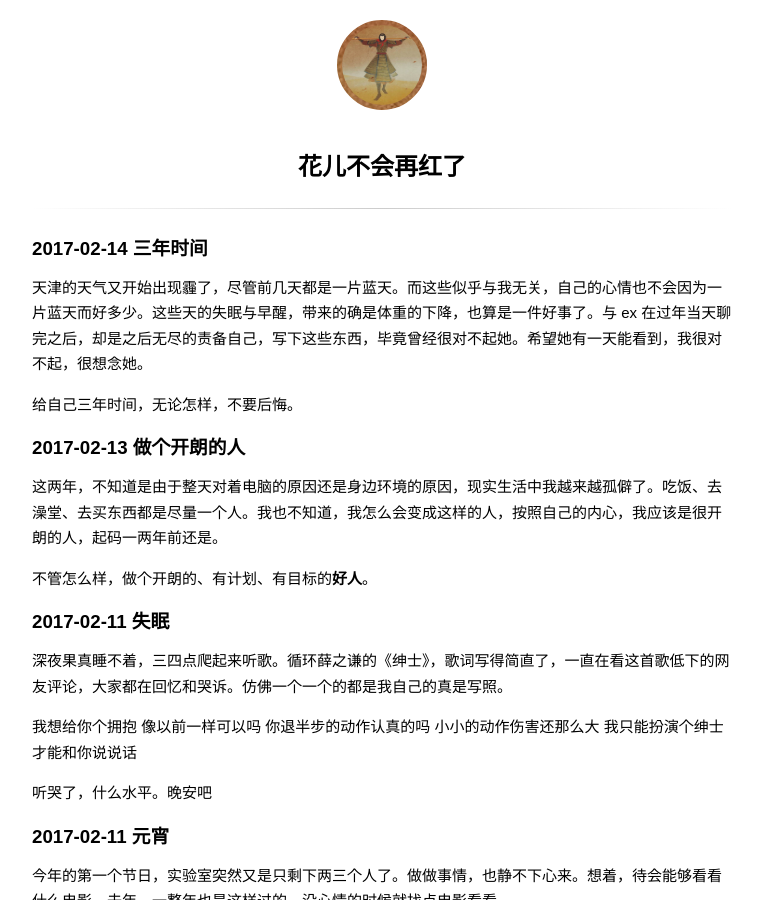
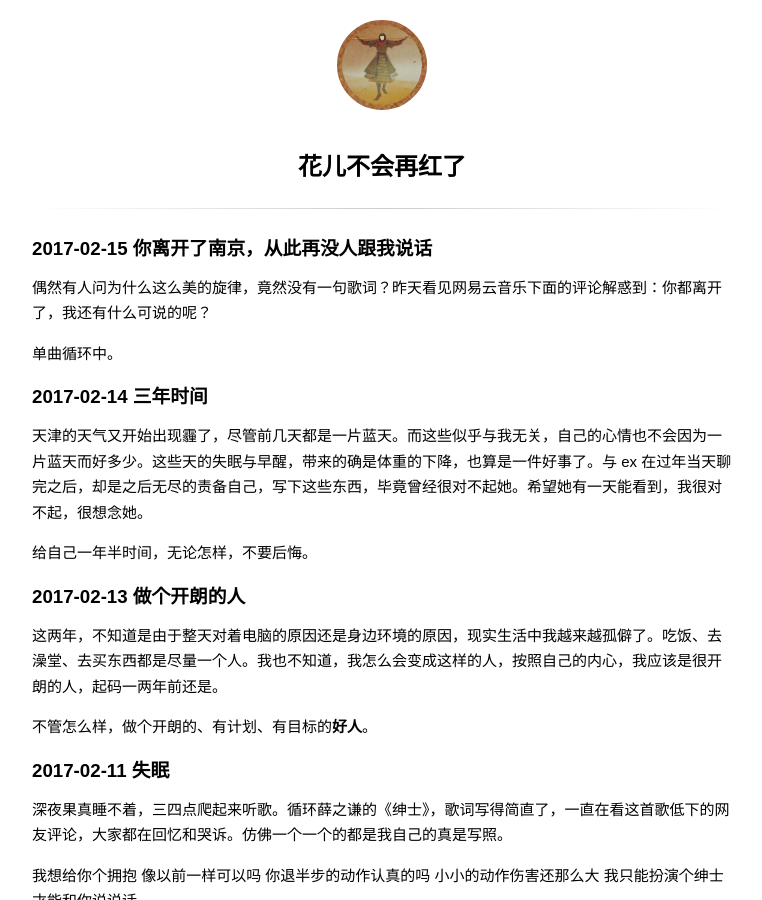
Before and after one commit to wuchangfeng/wuchangfeng.github.io, a Jekyll site: the page built from diary.md, in a window 1280 px wide and 900 px high. Shown: the whole window, without its empty margins (258-1020 px from the left). Built offline with Jekyll 4.4.1, drawn with Linux system fonts in a browser that asks for light colours; some web fonts are replaced; comment, search, counter and statistics services are not loaded.

Commit message:
blog update

```diff
--- a/diary.md
+++ b/diary.md
@@ -1,12 +1,18 @@
 ---
 title: 花儿不会再红了
 ---
+
+### 2017-02-15 你离开了南京，从此再没人跟我说话
+
+偶然有人问为什么这么美的旋律，竟然没有一句歌词？昨天看见网易云音乐下面的评论解惑到：你都离开了，我还有什么可说的呢？
+
+单曲循环中。
 
 ### 2017-02-14 三年时间
 
 天津的天气又开始出现霾了，尽管前几天都是一片蓝天。而这些似乎与我无关，自己的心情也不会因为一片蓝天而好多少。这些天的失眠与早醒，带来的确是体重的下降，也算是一件好事了。与 ex 在过年当天聊完之后，却是之后无尽的责备自己，写下这些东西，毕竟曾经很对不起她。希望她有一天能看到，我很对不起，很想念她。
 
-给自己三年时间，无论怎样，不要后悔。
+给自己一年半时间，无论怎样，不要后悔。
 
 ###  2017-02-13 做个开朗的人
 
```
